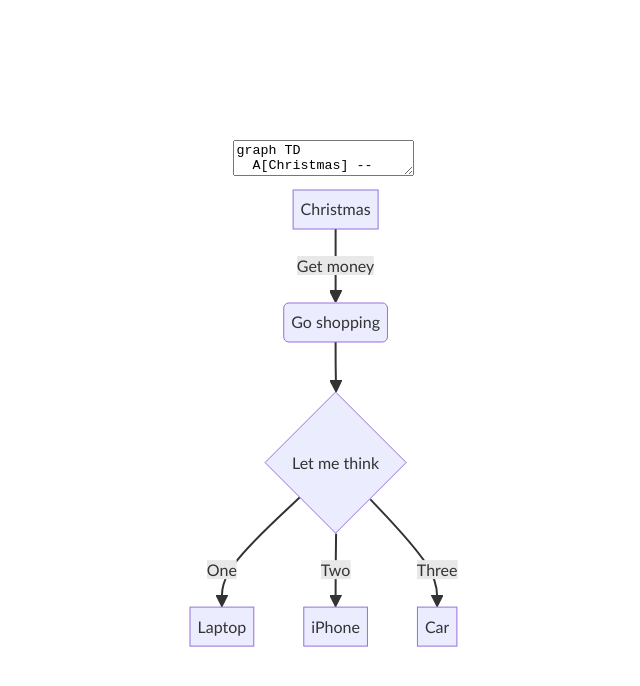
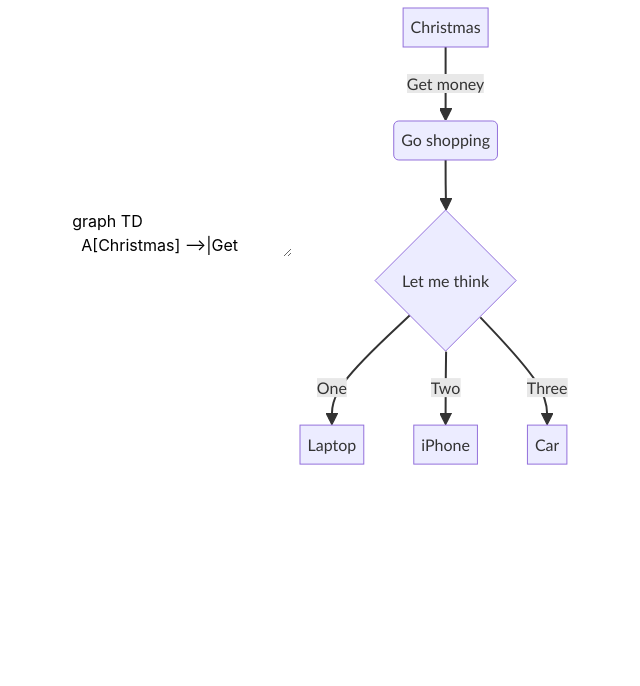
Before and after one commit to nagatea3/mermaid-editor, a React (Vite) app in the folder frontend/: page / in a window 1280 px wide. Shown: the top 686 px of the page, without its empty margins (316-956 px from the left). Built offline with nearby package versions, Linux system fonts and the light colour scheme.

Commit message:
Introducing TailwindCSS and Monaco Editor

```diff
--- a/frontend/package.json
+++ b/frontend/package.json
@@ -9,6 +9,7 @@
     "preview": "vite preview"
   },
   "dependencies": {
+    "@monaco-editor/react": "^4.4.6",
     "mermaid": "^9.2.2",
     "react": "^18.2.0",
     "react-dom": "^18.2.0"
@@ -17,6 +18,9 @@
     "@types/react": "^18.0.17",
     "@types/react-dom": "^18.0.6",
     "@vitejs/plugin-react": "^2.1.0",
+    "autoprefixer": "^10.4.13",
+    "postcss": "^8.4.19",
+    "tailwindcss": "^3.2.4",
     "typescript": "^4.6.4",
     "vite": "^3.1.0"
   }
--- /dev/null
+++ b/frontend/postcss.config.cjs
@@ -0,0 +1,6 @@
+module.exports = {
+  plugins: {
+    tailwindcss: {},
+    autoprefixer: {},
+  },
+}
--- a/frontend/src/App.css
+++ /dev/null
@@ -1,41 +0,0 @@
-#root {
-  max-width: 1280px;
-  margin: 0 auto;
-  padding: 2rem;
-  text-align: center;
-}
-
-.logo {
-  height: 6em;
-  padding: 1.5em;
-  will-change: filter;
-}
-.logo:hover {
-  filter: drop-shadow(0 0 2em #646cffaa);
-}
-.logo.react:hover {
-  filter: drop-shadow(0 0 2em #61dafbaa);
-}
-
-@keyframes logo-spin {
-  from {
-    transform: rotate(0deg);
-  }
-  to {
-    transform: rotate(360deg);
-  }
-}
-
-@media (prefers-reduced-motion: no-preference) {
-  a:nth-of-type(2) .logo {
-    animation: logo-spin infinite 20s linear;
-  }
-}
-
-.card {
-  padding: 2em;
-}
-
-.read-the-docs {
-  color: #888;
-}
--- a/frontend/src/App.tsx
+++ b/frontend/src/App.tsx
@@ -1,8 +1,7 @@
 import { useState } from 'react'
 
 import { Mermaid } from "./Mermaid"
-import { Editor } from "./Editor"
-import './App.css'
+import { EditorWindow } from "./EditorWindow"
 
 function App() {
   const [chartText, setChartText] = useState<string>(`graph TD
@@ -14,8 +13,8 @@ function App() {
   `);
 
   return (
-    <div className="App">
-      <Editor chartText={chartText} setChartText={setChartText} />
+    <div className="flex items-center justify-center">
+      <EditorWindow chartText={chartText} setChartText={setChartText} />
       <Mermaid chartText={chartText} />
     </div>
   )
--- a/frontend/src/Editor.tsx
+++ b/frontend/src/EditorWindow.tsx
@@ -1,9 +1,11 @@
+import Editor from "@monaco-editor/react";
+
 type EditorPros = {
   chartText: string,
   setChartText: React.Dispatch<React.SetStateAction<string>>,
 }
 
-export const Editor = ( {chartText, setChartText}: EditorPros ) => {
+export const EditorWindow = ( {chartText, setChartText}: EditorPros ) => {
   const handleTextChange = (event: React.ChangeEvent<HTMLTextAreaElement>) => {
     setChartText(event.target.value);
   }
--- a/frontend/src/index.css
+++ b/frontend/src/index.css
@@ -1,70 +1,10 @@
-:root {
-  font-family: Inter, Avenir, Helvetica, Arial, sans-serif;
-  font-size: 16px;
-  line-height: 24px;
-  font-weight: 400;
-
-  color-scheme: light dark;
-  color: rgba(255, 255, 255, 0.87);
-  background-color: #242424;
-
-  font-synthesis: none;
-  text-rendering: optimizeLegibility;
-  -webkit-font-smoothing: antialiased;
-  -moz-osx-font-smoothing: grayscale;
-  -webkit-text-size-adjust: 100%;
-}
-
-a {
-  font-weight: 500;
-  color: #646cff;
-  text-decoration: inherit;
-}
-a:hover {
-  color: #535bf2;
-}
+@tailwind base;
+@tailwind components;
+@tailwind utilities;
 
 body {
   margin: 0;
-  display: flex;
-  place-items: center;
-  min-width: 320px;
-  min-height: 100vh;
+  font-family: Inter, Avenir, Helvetica, Arial, sans-serif;
+  -webkit-font-smoothing: antialiased;
+  -moz-osx-font-smoothing: grayscale;
 }
-
-h1 {
-  font-size: 3.2em;
-  line-height: 1.1;
-}
-
-button {
-  border-radius: 8px;
-  border: 1px solid transparent;
-  padding: 0.6em 1.2em;
-  font-size: 1em;
-  font-weight: 500;
-  font-family: inherit;
-  background-color: #1a1a1a;
-  cursor: pointer;
-  transition: border-color 0.25s;
-}
-button:hover {
-  border-color: #646cff;
-}
-button:focus,
-button:focus-visible {
-  outline: 4px auto -webkit-focus-ring-color;
-}
-
-@media (prefers-color-scheme: light) {
-  :root {
-    color: #213547;
-    background-color: #ffffff;
-  }
-  a:hover {
-    color: #747bff;
-  }
-  button {
-    background-color: #f9f9f9;
-  }
-}
--- /dev/null
+++ b/frontend/tailwind.config.cjs
@@ -0,0 +1,11 @@
+/** @type {import('tailwindcss').Config} */
+module.exports = {
+  content: [
+    "./index.html",
+    "./src/**/*.{js,ts,jsx,tsx}",
+  ],
+  theme: {
+    extend: {},
+  },
+  plugins: [],
+}
```
Also changed, not shown: 1 other file (tests, documents, lock files or other folders).
